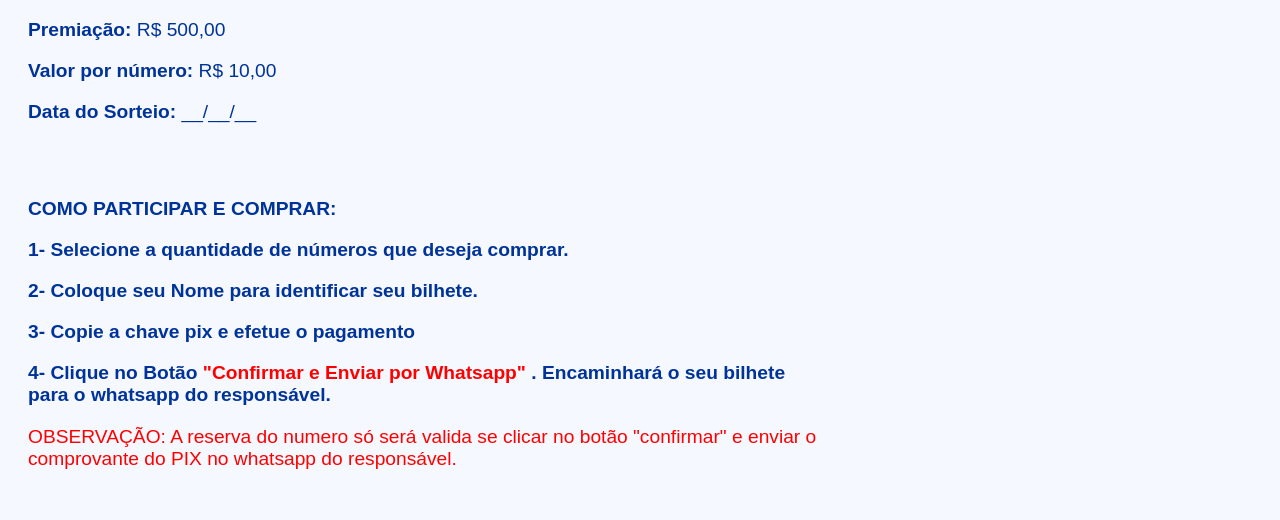
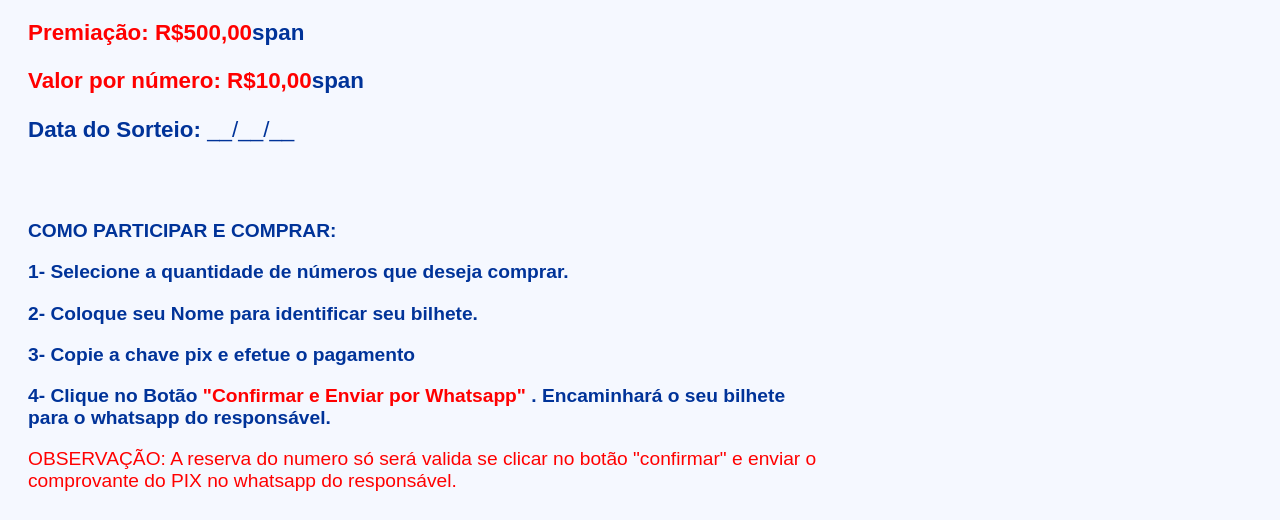
Before and after one commit to tthiagosilva/rifa-online, a plain HTML site: page index.html in a window 1280 px wide. Shown: the part 89-609 px from the top of the page. Drawn offline with Linux system fonts and the light colour scheme; no server answers.

Commit message:
Update index.html

```diff
--- a/index.html
+++ b/index.html
@@ -9,9 +9,9 @@
 </head>
 <body>
   <h1>Rifa da Esperança</h1>
-  <p style= "font-size: 1.2rem; text-align: left; max-width: 800px;"><strong>Premiação:</strong> R$ 500,00</p>
-  <p style= "font-size: 1.2rem; text-align: left; max-width: 800px;"><strong>Valor por número:</strong> R$ 10,00</p>
-  <p style= "font-size: 1.2rem; text-align: left; max-width: 800px;"><strong>Data do Sorteio:</strong> __/__/__</p>
+  <p style= "font-size: 1.4rem; text-align: left; max-width: 800px;"><strong><span style="color:red;">Premiação: R$500,00</span>span</strong></p>
+  <p style= "font-size: 1.4rem; text-align: left; max-width: 800px;"><strong><span style="color:red;">Valor por número: R$10,00</span>span</strong></p>
+  <p style= "font-size: 1.4rem; text-align: left; max-width: 800px;"><strong>Data do Sorteio:</strong> __/__/__</p>
   <br><br>
 
   <div>
```
